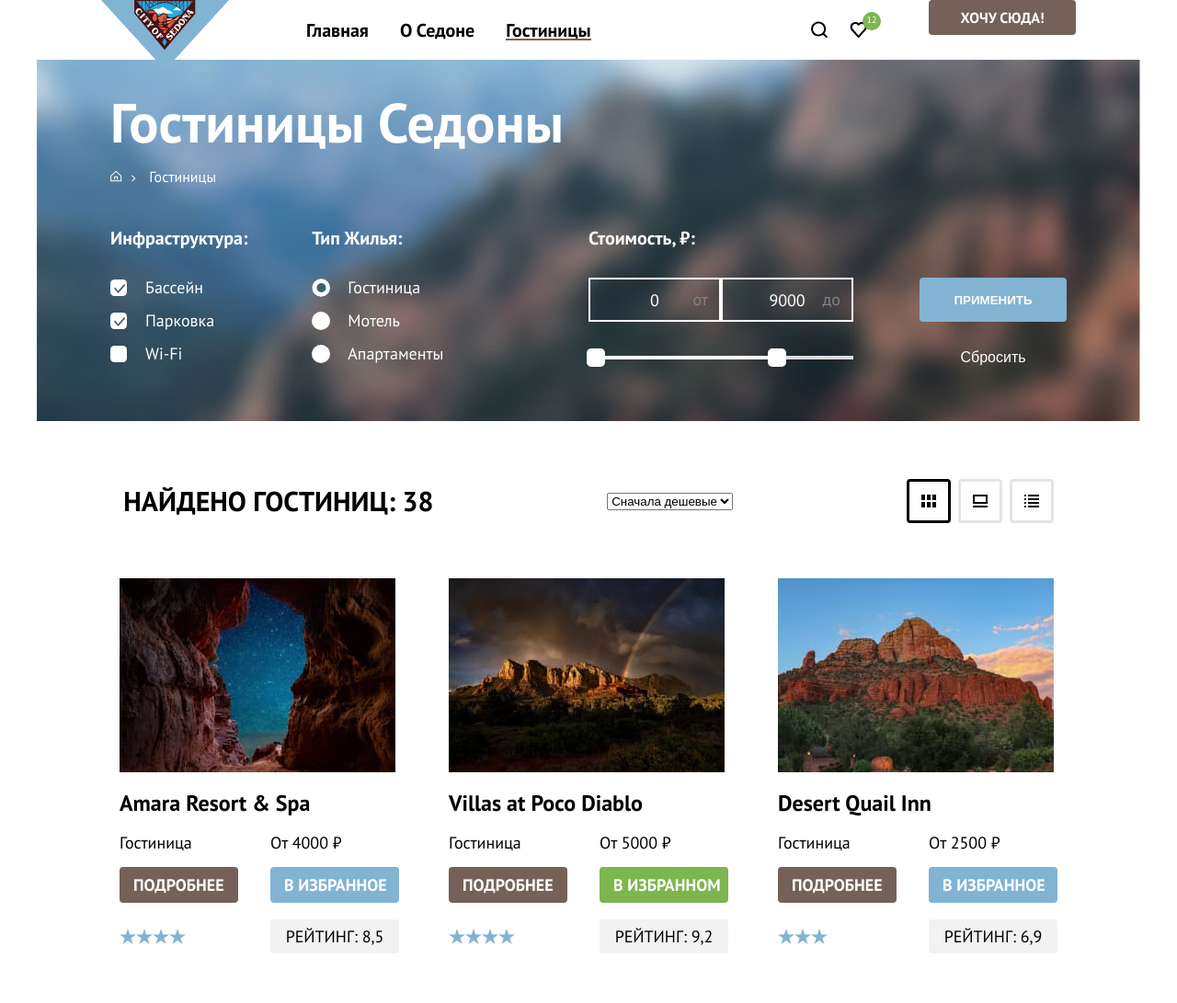
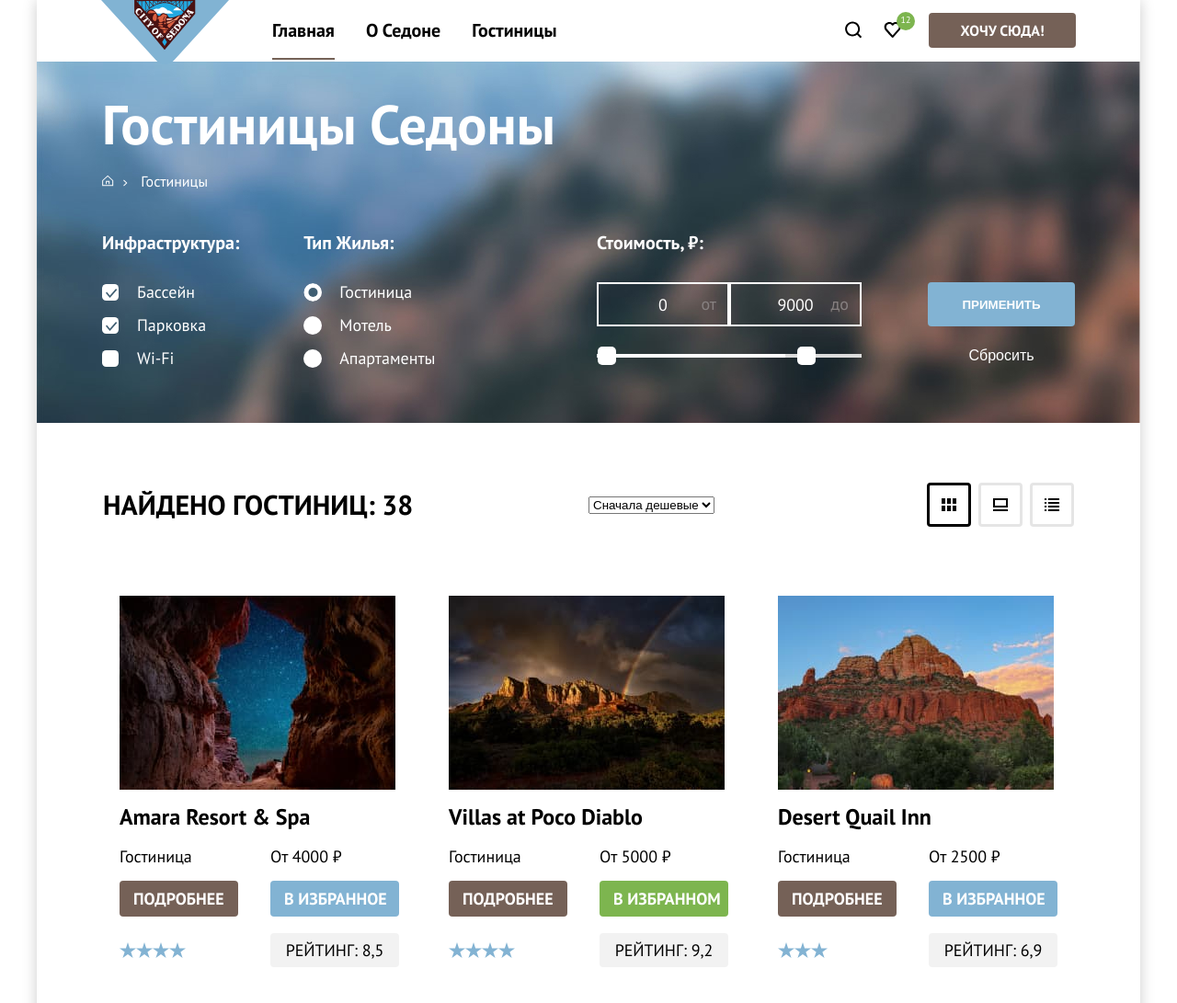
Before and after one commit to htmlacademy-htmlcss/1827831-sedona-34, a plain HTML site: page catalog.html in a window 1280 px wide. Shown: the top 1091 px of the page at 92% size. Drawn offline with Linux system fonts and the light colour scheme.

Commit message:
pixel perfect catalog

```diff
--- a/catalog.html
+++ b/catalog.html
@@ -12,22 +12,23 @@
 
 <header class="page-header">
   <nav class="navigation">
-    <div class="navigation-item-logo">
-      <a class="navigation-link-logo">
-        <img class="logo" src="./assets/logo.svg" width="139" height="70" alt="логотип Седона">
+    <div class="navigation-left">
+      <a class="navigation-item-logo">
+        <img src="./assets/logo.svg" width="139" height="70" alt="логотип Седона">
       </a>
-    </div>
       <ul class="navigation-list">
-      <li class="navigation-item">
-        <a class="navigation-link">Главная</a>
+        <li class="navigation-item current-page">
+          <a href="http://localhost:63342/Sedona/index.html?_ijt=te0jhcjd99lloaucake6te15dn&_ij_reload=RELOAD_ON_SAVE#"
+             class="navigation-link ">Главная</a>
         </li>
         <li class="navigation-item">
           <a class="navigation-link" href="#">О&nbsp;Седоне</a>
         </li>
         <li class="navigation-item">
-        <a class="navigation-link catalog-page" href="./catalog.html">Гостиницы</a>
+          <a class="navigation-link" href="./catalog.html">Гостиницы</a>
         </li>
       </ul>
+    </div>
     <ul class="navigation-user">
       <li class="navigation-user-item">
         <a href="#" class="navigation-link">
@@ -42,11 +43,8 @@
           <span class="favorites">12</span>
         </a>
       </li>
+      <a href="#" class="navigation-button">Хочу сюда!</a>
     </ul>
-      <div class="">
-        <a href="#" class="navigation-button">Хочу сюда!</a>
-      </div>
-
   </nav>
 </header>
 
@@ -77,7 +75,8 @@
             <legend class="catalog-filter-title">Инфраструктура:</legend>
             <input checked class="custom-checkbox" name="Infrastructure" type="checkbox" value="pool" id="checkbox-1">
             <label class="checkbox" for="checkbox-1">Бассейн</label>
-        <input checked class="custom-checkbox" name="Infrastructure" type="checkbox" value="parking" id="checkbox-2">
+            <input checked class="custom-checkbox" name="Infrastructure" type="checkbox" value="parking"
+                   id="checkbox-2">
             <label class="checkbox" for="checkbox-2">Парковка</label>
             <input class="custom-checkbox" name="Infrastructure" type="checkbox" value="internet" id="checkbox-3">
             <label class="checkbox" for="checkbox-3">Wi-Fi</label>
@@ -137,7 +136,7 @@
       <h2 class="visually-hidden">Сортировка</h2>
 
       <p class="sorting">Найдено гостиниц: <span id="hotelCounter">38</span></p>
-
+      <div class="sorting-class">
         <div class="filter-select-wrapper">
           <label class="visually-hidden" for="sorting">Сортировка</label>
           <select id="sorting" name="sorting">
@@ -145,6 +144,7 @@
             <option value="expensive">Сначала дорогие</option>
           </select>
         </div>
+
         <div class="filter-buttons-wrapper">
           <div class="filter-button">
             <a href="#" class="view-table"></a>
@@ -154,6 +154,7 @@
           </div>
           <div class="filter-button">
             <a href="#" class="view-list"></a>
+          </div>
         </div>
         </div>
     </form>
--- a/styles/styles.css
+++ b/styles/styles.css
@@ -21,6 +21,7 @@ body {
   justify-content: center;
   width: 1200px;
   margin: 0 auto;
+  box-shadow: 0 0 15px rgba(0, 0, 0, 0.2);
 }
 
 .catalog-filter-main {
@@ -28,7 +29,7 @@ body {
   justify-content: center;
   flex-wrap: wrap;
   flex-direction: column;
-  margin: 0 80px;
+  margin: 2px 71px;
 }
 
 .catalog-first-screen {
@@ -138,6 +139,14 @@ body {
   min-width: 500px;
   list-style-type: none;
   flex-wrap: wrap;
+}
+
+.sorting-class {
+  display: flex;
+  flex-direction: row;
+  align-items: center;
+  justify-content: space-between;
+  width: 50%;
 }
 
 .navigation-item-logo {
@@ -513,7 +522,7 @@ input::placeholder {
 
 .color-white {
   font-size: 60px;
-  margin-bottom: 20px;
+  margin-bottom: 23px;
   color: #ffffff;
   padding-top: 18px;
 }
@@ -749,12 +758,11 @@ input::placeholder {
 
 .filter {
   display: flex;
+  justify-content: space-between;
   align-items: center;
   flex-direction: row;
   flex-wrap: wrap;
-  justify-content: space-around;
-  padding: 0px;
-  padding-top: 38px;
+  margin: 40px 72px 33px 72px;
 }
 
 .filter-select-wrapper {
@@ -796,6 +804,7 @@ input::placeholder {
   width: 160px;
   height: 48px;
   background-color: #ffffff;
+  margin-left: auto;
 }
 
 .filter-buttons-wrapper svg {
@@ -818,6 +827,7 @@ input::placeholder {
   color: black;
   text-align: left;
   text-transform: uppercase;
+  width: 50%;
 }
 
 .advantages-card-title {
@@ -826,7 +836,7 @@ input::placeholder {
   font-size: 24px;
   line-height: 28px;
   font-weight: 700;
-  padding-top: 16px;
+  padding-top: 12px;
 }
 
 .subscribe-card-title {
@@ -1214,6 +1224,9 @@ html {
   margin-bottom: 66px;
   list-style-type: none;
   padding: 0;
+  padding-inline-start: 0;
+  margin-block-start: 0;
+  margin-block-end: 0;
 }
 
 
@@ -1328,35 +1341,35 @@ html {
   height: 20px;
   border-radius: 5px;
   background: #ffffff;
-  border: 0px;
+  border: 0;
 }
 
 .range-toggle:focus {
   border: 3px solid #83b3d3;
-  box-shadow: 0px 4px 10px rgba(0, 0, 0, 0.25);
+  box-shadow: 0 4px 10px rgba(0, 0, 0, 0.25);
   border-radius: 5px;
 }
 
 .range-toggle:active {
   border: 2px solid #83b3d3;
-  box-shadow: 0px 17px 15px rgba(0, 0, 0, 0.4);
+  box-shadow: 0 17px 15px rgba(0, 0, 0, 0.4);
   border-radius: 5px;
 }
 
 .toggle-min {
   top: -8px;
-  left: -10px;
+  left: -7px;
 }
 
 .toggle-max {
   top: -8px;
-  right: -10px;
+  right: -33px;
 }
 
 .range-wrapper-inputs {
   display: flex;
   justify-content: space-between;
-  margin-bottom: 15px;
+  margin-bottom: 8px;
 }
 
 
```
Lines whose indentation alone changed are shown as unchanged.
